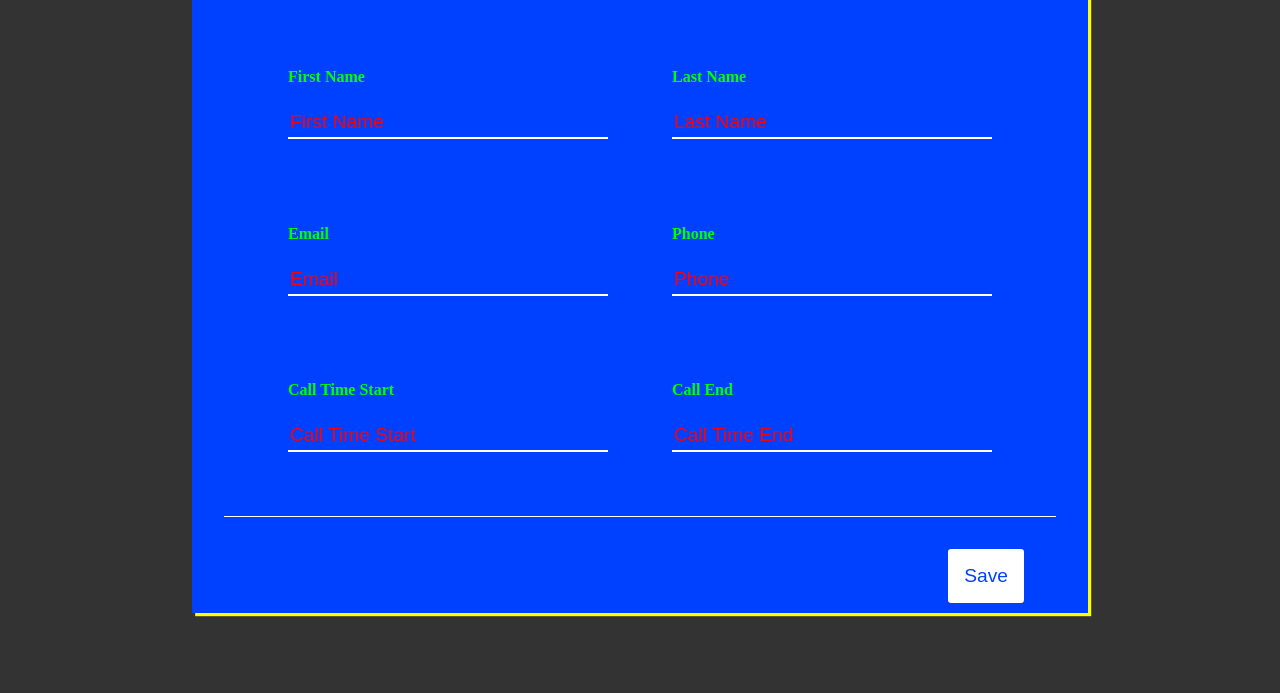
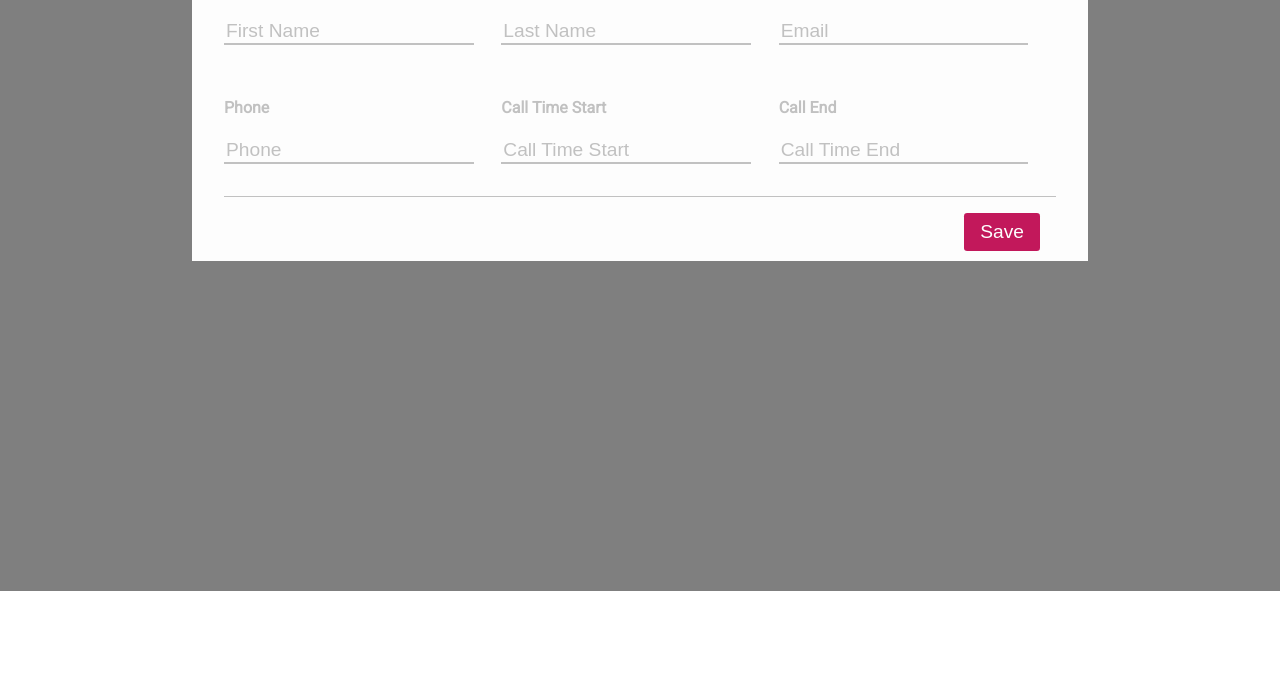
Before and after one commit to C1rcuit-Br3aker/05-Form-Modal, a website: page public/index.html in a window 1280 px wide. Shown: the part 209-902 px from the top of the page. After the commit the page ends 800 px from the top, so only its background shows below. Drawn offline with nearby package versions, Linux system fonts and the light colour scheme; files that its build step writes are made by us from their sources.

Commit message:
adjust color and style to meet new standards

```diff
--- a/public/index.html
+++ b/public/index.html
@@ -3,7 +3,8 @@
 <head>
   <meta charset="utf-8">
   <title>05 Modal Form</title>
-  <link rel="stylesheet" href="/app.css">
+  <link rel="stylesheet" href="app.css">
+  <link href='https://fonts.googleapis.com/css?family=Roboto' rel='stylesheet' type='text/css'>
 </head>
 <body>
 
@@ -11,14 +12,14 @@
     <div class="card">
       <div class="card-title">
 
-        <h1>Log Call</h1>
+        <h1 class="card-title-text">Log Call</h1>
 
       </div>
 
         <div class="card-field">
 
             <div class="form-field-label">
-              <h4>
+              <h4 class="form-field-label-text">
                 First Name
               </h4>
 
@@ -29,7 +30,7 @@
             </div>
 
               <div class="form-field-label">
-                <h4>
+                <h4 class="form-field-label-text">
                   Last Name
                 </h4>
 
@@ -41,7 +42,7 @@
               </div>
 
               <div class="form-field-label">
-                <h4>
+                <h4 class="form-field-label-text">
                   Email
                 </h4>
 
@@ -52,7 +53,7 @@
               </div>
 
                   <div class="form-field-label">
-                    <h4>
+                    <h4 class="form-field-label-text">
                       Phone
                     </h4>
 
@@ -63,7 +64,7 @@
                   </div>
 
                   <div class="form-field-label">
-                      <h4>
+                      <h4 class="form-field-label-text">
                         Call Time Start
                       </h4>
 
@@ -73,8 +74,8 @@
                       </div>
                     </div>
 
-                      <div class="form-field-label">
-                        <h4>
+                      <div class="form-field-label card-bottom">
+                        <h4 class="form-field-label-text">
                           Call End
                         </h4>
 
--- a/styles/_base.scss
+++ b/styles/_base.scss
@@ -2,4 +2,5 @@ body {
   margin: 0;
   background: url('img/bg.png') no-repeat top center fixed;
   background-size: cover;
+  font-family: 'Roboto', sans-serif;
 }
--- a/styles/_variables.scss
+++ b/styles/_variables.scss
@@ -1,9 +1,8 @@
-$gutter: 2rem;
-$min-width: 10rem;
-$background-haze: rgba(0, 0, 0, 0.8);
-$button-background: #fff;
-$card-background: #0040ff;
-$text-color: #f00;
-$label-color: #0f0;
-$brand-border: 0.2rem solid #dcd;
-$brand-shadow: 0.2rem 0.2rem #ff0;
+$gutter: 1rem;
+$haze: rgba(0, 0, 0, 0.5);
+$brand-primary: #c2185b;
+$brand-white: #fdfdfd;
+$brand-grey: #8e8e8e;
+$brand-light-grey: lighten($brand-grey, 20%);
+$brand-border: 0.1rem solid $brand-grey;
+$brand-shadow: 0 2px 5px 0 rgba(0, 0, 0, 0.16), 0 2px 10px 0 rgba(0, 0, 0, 0.12);
--- a/styles/app.scss
+++ b/styles/app.scss
@@ -10,71 +10,83 @@
 @import 'base';
 @import 'variables';
 
+
 .modal-container {
   display: flex;
   justify-content: center;
   min-width: 100vw;
   min-height: 100vh;
   padding: 5rem;
-  background: $background-haze;
-  color: $text-color;
+  background: $haze;
+  color: $brand-grey;
 }
 
 .card {
   width: 70vw;
   height: 80%;
-  padding: $gutter;
-  background: $card-background;
-  box-shadow: $brand-shadow;
+  padding: 2rem;
+  background: $brand-white;
+  box-shadow: $brand-grey;
+}
+
+.card-title-text {
+  margin: 0;
+  color: #000;
 }
 
 .card-field {
   display: flex;
   flex-wrap: wrap;
   min-width: 90%;
-  padding: $gutter;
 }
 
 .form-field-label {
   display: flex;
   flex-direction: column;
   flex-grow: 1;
-  padding: $gutter;
-  border-bottom: $brand-shadow;
-  color: $label-color;
+  min-width: 15rem;
+  padding: $gutter 0;
+  border-bottom: $brand-grey;
+  color: $brand-grey;
+}
+
+.card-bottom {
+  padding-bottom: 2rem;
 }
 
 .card-actions {
   display: flex;
   justify-content: flex-end;
-  max-height: $gutter;
+  max-height: 2rem;
   padding: $gutter;
-  border-top: 1px solid $button-background;
+  border-top: 1px solid $brand-light-grey;
 }
 
 .save-button {
-  padding: 1rem;
+  padding: 0.5rem 1rem;
   border: 0;
   border-radius: 0.2rem;
   outline: none;
-  background: $button-background;
-  color: $card-background;
+  background: $brand-primary;
+  color: $brand-white;
   font-size: 1.2rem;
 
 }
 
+.form-field-label-text {
+  color: $brand-light-grey;
+}
+
 .form-field-input-text {
-  width: 100%;
-  min-width: $min-width;
-  height: $gutter;
+  width: 90%;
   border: 0;
-  border-bottom: 2px solid $button-background;
+  border-bottom: 2px solid $brand-light-grey;
   outline: none;
   background: none;
-  color: $text-color;
+  color: $brand-grey;
   font-size: 1.2rem;
 }
 
 ::-webkit-input-placeholder {
-  color: $text-color;
+  color: $brand-light-grey;
 }
```
